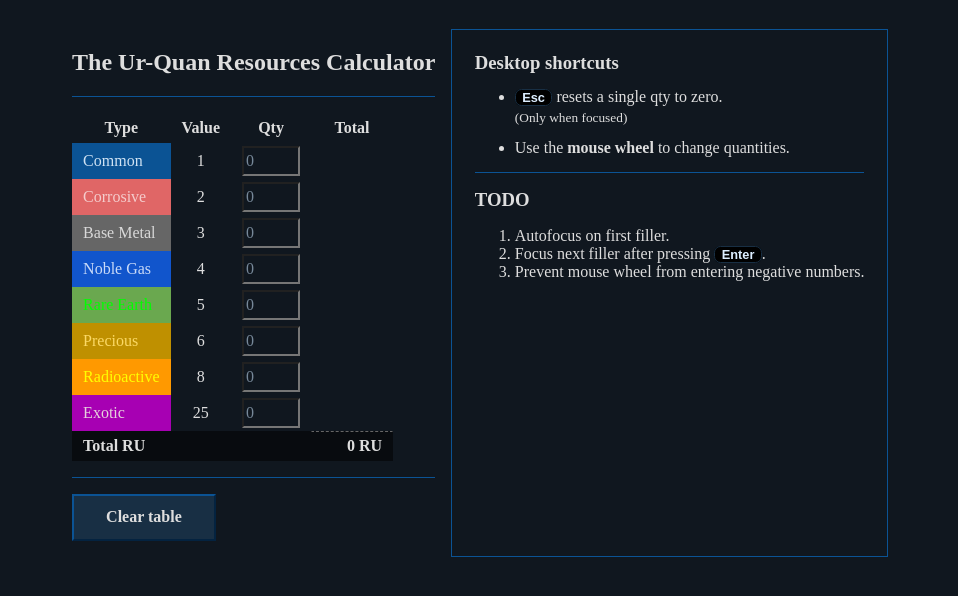
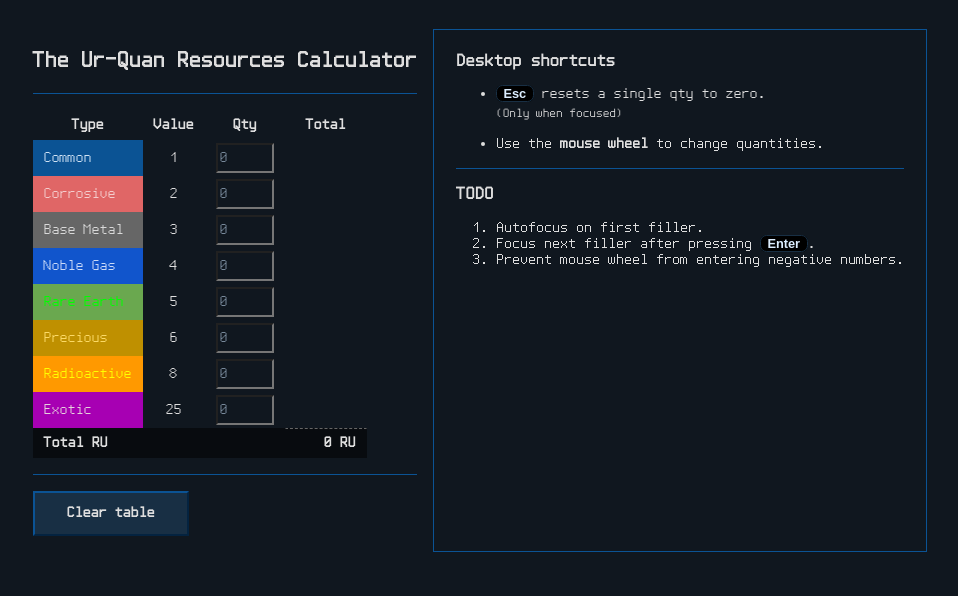
Before and after one commit to cybernaut4/ur-quan-resources-calculator, a plain HTML site: page index.html in a window 1280 px wide. Shown: the whole page, without its empty margins (168-1126 px from the left). Drawn offline with Linux system fonts and the light colour scheme.

Commit message:
Added font-face

```diff
--- a/css/style.css
+++ b/css/style.css
@@ -104,3 +104,8 @@ ul li {
 	margin-bottom: 1em;
 	line-height: .9em;
 }
+
+@font-face {
+	font-family: "Px437 IBM PS/2thin4";
+	src: url("fonts/Px437_IBM_PS2thin4.ttf");
+}
```
Also changed, not shown: css/fonts/Px437_IBM_PS2thin4.ttf (added).
